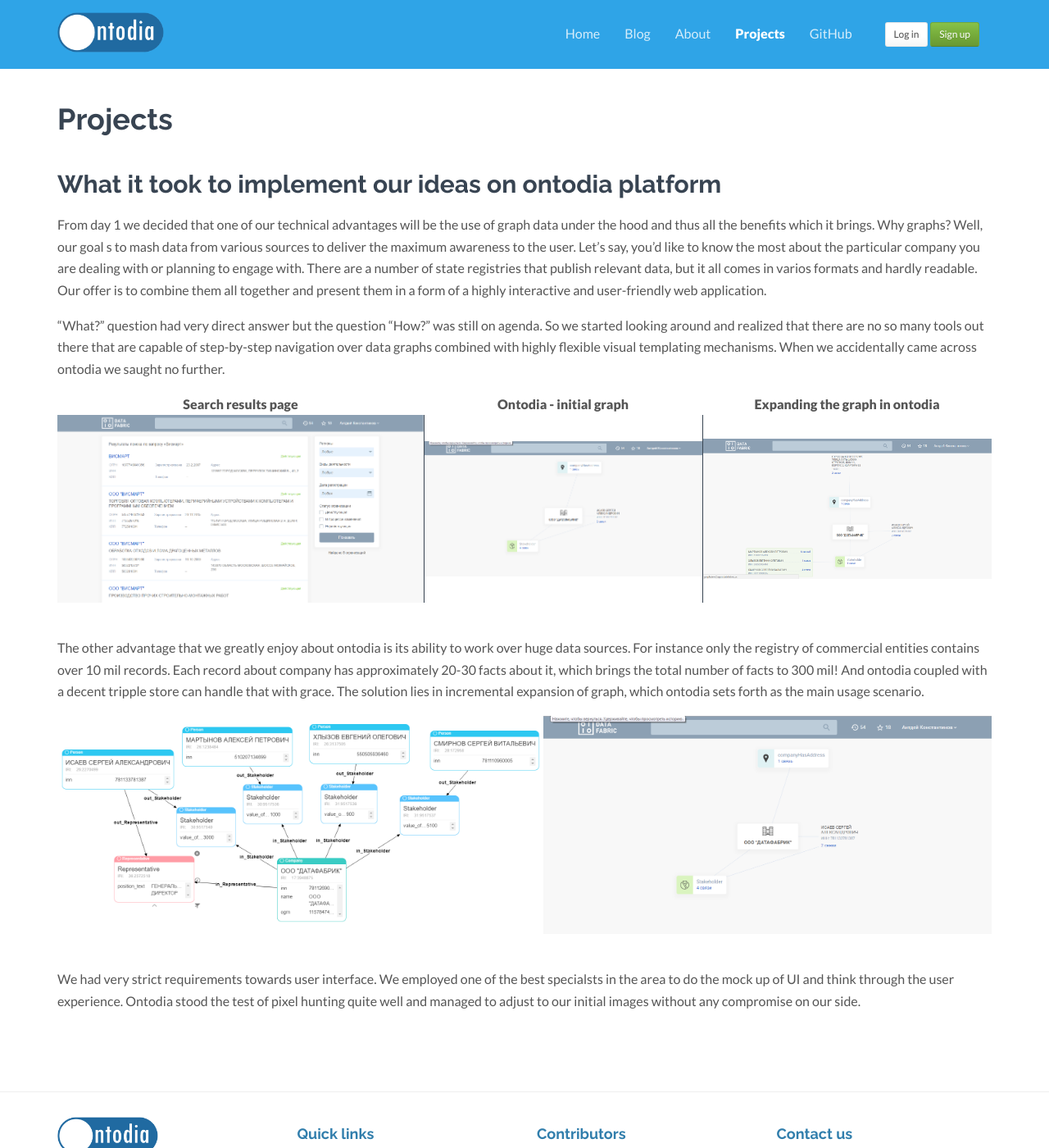
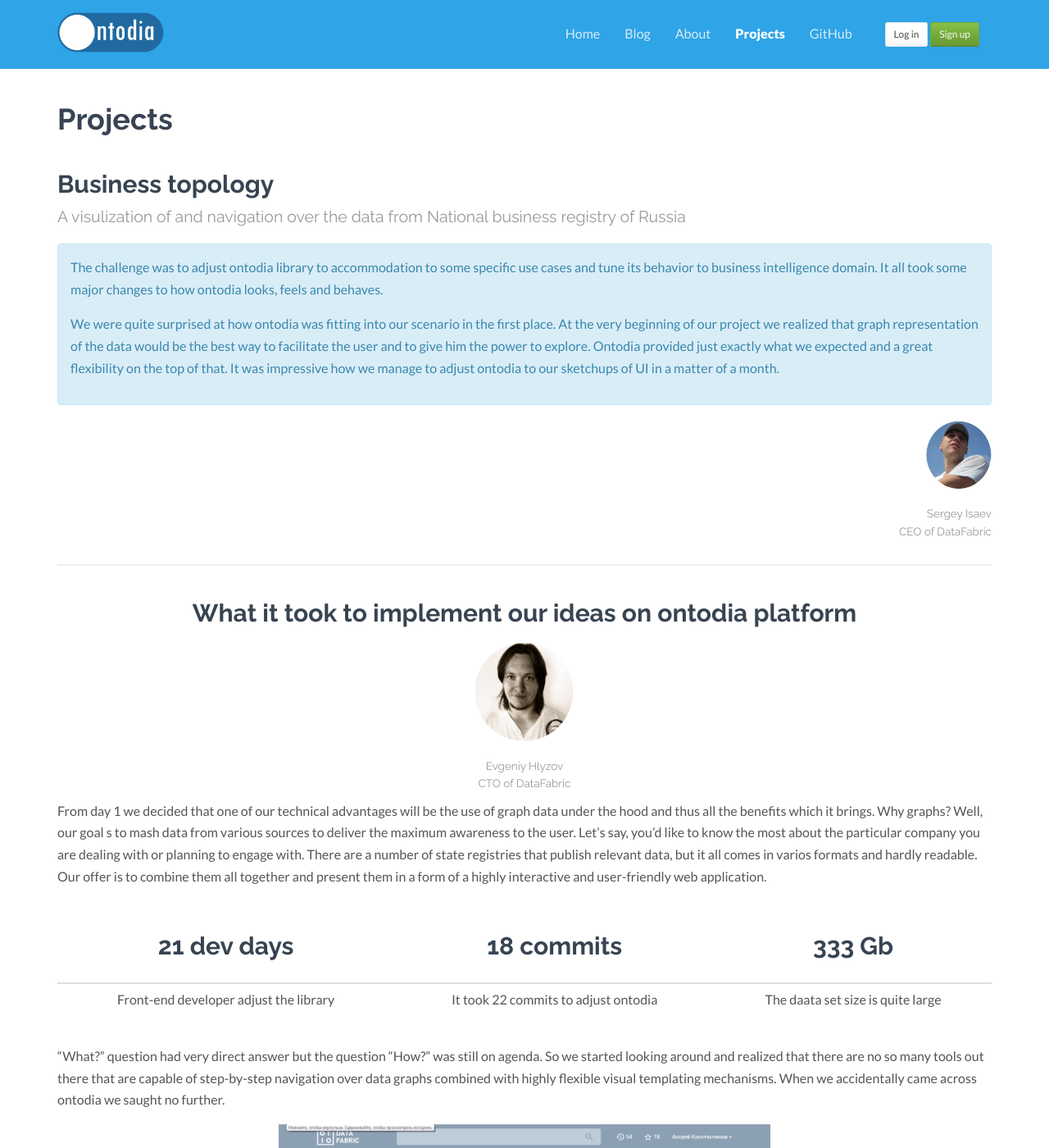
Before and after one commit to ontodia-org/ontodia-org.github.io, a Jekyll site: the page built from projects.md, in a window 1280 px wide and 1400 px high. Shown: the whole window at 82% size. Built offline with Jekyll 4.4.1, drawn with Linux system fonts in a browser that asks for light colours; nearby versions of some CDN libraries; comment, search, counter and statistics services are not loaded; some of the changed text lies outside the part shown.

Commit message:
projects page fixed

```diff
--- a/projects.md
+++ b/projects.md
@@ -4,50 +4,92 @@
 permalink: /projects/
 ---
 
-## What it took to implement our ideas on ontodia platform
+<h2>Business topology<br><small>A visulization of and navigation over the data from National business registry of Russia</small></h2>
 
-From day 1 we decided that one of our technical advantages will be the use of graph data under the hood and thus all
+<div class="alert alert-info" role="alert">
+    <p>The challenge was to adjust ontodia library to accommodation to some specific use cases and tune its behavior to business intelligence domain. It all took some major changes to how ontodia looks, feels and behaves.
+    </p>
+    <p>We were quite surprised at how ontodia was fitting into our scenario in the first place. At the very beginning of our project we realized that graph representation of the data would be the best way to facilitate the user and to give him the power to explore. Ontodia provided just exactly what we expected and a great flexibility on the top of that. It was impressive how we manage to adjust ontodia to our sketchups of UI in a matter of a month.</p>
+</div>
+<div style="text-align: right">
+  <img src="/assets/img/Isaev.png" width="80px">
+
+  <h4><small>Sergey Isaev<br>CEO of DataFabric</small></h4>
+</div>
+<hr class="featurette-divider">
+<div class="text-center" style="margin-top:40px"><h2 id="what-it-took-to-implement-our-ideas-on-ontodia-platform">What it took to implement our ideas on ontodia platform</h2>
+    <img src="/assets/img/Hlyzov.png" width="120px">
+
+    <h4><small>Evgeniy Hlyzov<br>CTO of DataFabric</small></h4>
+</div>
+
+<p>From day 1 we decided that one of our technical advantages will be the use of graph data under the hood and thus all
 the benefits which it brings. Why graphs? Well, our goal s to mash data from various sources to deliver the
-maximum awareness to the user. Let's say, you'd like to know the most about the particular company you are
+maximum awareness to the user. Let’s say, you’d like to know the most about the particular company you are
 dealing with or planning to engage with. There are a number of state registries that publish relevant data,
 but it all comes in varios formats and hardly readable. Our offer is to combine them all together and present
-them in a form of a highly interactive and user-friendly web application.
+them in a form of a highly interactive and user-friendly web application.</p>
 
-"What?" question had very direct answer but the question "How?" was still on agenda. So we started looking around
+<div class="table-responsive text-center">
+  <table class="table">
+    <thead>
+      <tr>
+        <th style="text-align: center"><h2>21 dev days</h2></th>
+        <th style="text-align: center"><h2>18 commits</h2></th>
+        <th style="text-align: center"><h2>333 Gb</h2></th>
+      </tr>
+    </thead>
+    <tbody>
+      <tr>
+        <td style="border-top: 1px solid #384452; text-align: center; margin: 10px"><p>Front-end developer adjust the library</p></td>
+        <td style="border-top: 1px solid #384452; text-align: center;margin: 10px" ><p>It took 22 commits to adjust ontodia</p></td>
+        <td style="border-top: 1px solid #384452; text-align: center; margin: 10px"><p>The daata set size is quite large</p></td>
+      </tr>
+    </tbody>
+  </table>
+</div>
+
+<p>“What?” question had very direct answer but the question “How?” was still on agenda. So we started looking around
 and realized that there are no so many tools out there that are capable of step-by-step navigation over data graphs
 combined with highly flexible visual templating mechanisms. When we accidentally came across ontodia we saught no
-further.
+further.</p>
+
+<div class="container-fluid" id="slick-obj">
+    <div class="slick-slide text-center" style="text-align:center">
+        <img class="text-center block-center" src="/assets/img/blog/Searchresults.png">
+    </div>
+    <div class="text-center block-center">
+        <img src="/assets/img/blog/ontodiafirststep.png">
+    </div>
+    <div class="text-center block-center">
+        <img src="/assets/img/blog/ontodiasecondstep.png">
+    </div>
+</div>
+
+
+<p><br /></p>
+
+<p>The other advantage that we greatly enjoy about ontodia is its ability to work over huge data sources. For instance
+only the registry of commercial entities contains over 10 mil records. Each record about company has approximately
+20-30 facts about it, which brings the total number of facts to 300 mil! And ontodia coupled with a decent tripple
+store can handle that with grace. The solution lies in incremental expansion of graph, which ontodia sets forth as
+the main usage scenario.</p>
 
 <table>
-  <thead>
+  <tbody style="padding:10px">
     <tr>
-      <th style="text-align: center">Search results page</th>
-      <th style="text-align: center">Ontodia - initial graph</th>
-      <th style="text-align: center">Expanding the graph in ontodia</th>
+      <td style="padding:10px"><img src="/assets/img/blog/Pastedimageat2017_02_0112_31PM.png" alt="" /></td>
+      <td style="padding:10px"><img src="/assets/img/blog/ontodiafirststep.png" alt="" /></td>
     </tr>
-  </thead>
-  <tbody>
     <tr>
-      <td style="text-align: center"><img src="/assets/img/blog/Searchresults.png" alt=""></td>
-      <td style="border-left: 1px solid #384452; text-align: center"><img src="/assets/img/blog/ontodiafirststep.png" alt=""></td>
-      <td style="border-left: 1px solid #384452; text-align: center"><img src="/assets/img/blog/ontodiasecondstep.png" alt=""></td>
+      <td><h5 style="text-align: center">Default visualization templates in ontodia prior to start of the project</h5></td>
+      <td><h5 style="text-align: center"> Ontodia data visualization upon completion of customization</h5></td>
     </tr>
   </tbody>
 </table>
 
-<br/>
+<p><br /></p>
 
-The other advantage that we greatly enjoy about ontodia is its ability to work over huge data sources. For instance
-only the registry of commercial entities contains over 10 mil records. Each record about company has approximately
-20-30 facts about it, which brings the total number of facts to 300 mil! And ontodia coupled with a decent tripple
-store can handle that with grace. The solution lies in incremental expansion of graph, which ontodia sets forth as
-the main usage scenario.
-
-:-------------------------:|:-------------------------:
-![](/assets/img/blog/Pastedimageat2017_02_0112_31PM.png)  |  ![](/assets/img/blog/ontodiafirststep.png)
-
-<br/>
-
-We had very strict requirements towards user interface. We employed one of the best specialsts in the area to do the
+<p>We had very strict requirements towards user interface. We employed one of the best specialsts in the area to do the
 mock up of UI and think through the user experience. Ontodia stood the test of pixel hunting quite well and managed to
-adjust to our initial images without any compromise on our side.
+adjust to our initial images without any compromise on our side.</p>
```
